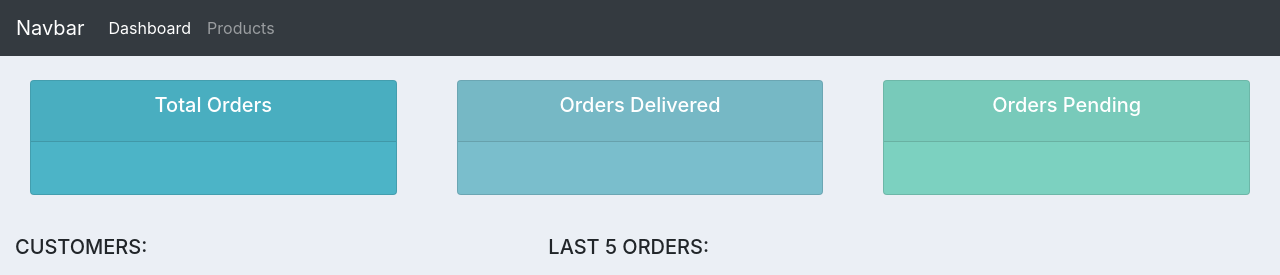
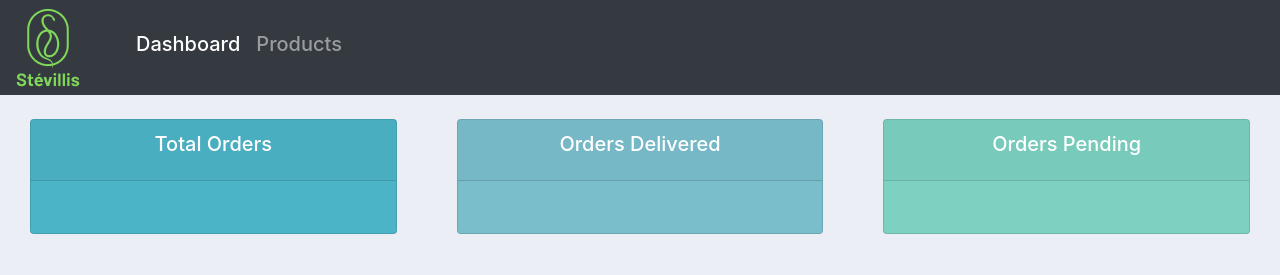
Before and after one commit to stevillis/django-customer-management-app, a Django app: page / in a window 1280 px wide. Shown: the top 275 px of the page. Run offline with Django 3.2, Linux system fonts and the light colour scheme.

Commit message:
Add Logo and menu href

```diff
--- a/accounts/templates/accounts/navbar.html
+++ b/accounts/templates/accounts/navbar.html
@@ -1,16 +1,20 @@
-<nav class="navbar navbar-expand-lg navbar-dark bg-dark">
-    <a class="navbar-brand" href="#">Navbar</a>
+{% load static %}
+
+<nav class="navbar navbar-expand-lg navbar-dark bg-dark d-flex justify-content-between">
+    <a href="{% url 'home' %}">
+        <img src="{% static 'img/stevillis-logo-64.png' %}" alt="Logo">
+    </a>
     <button class="navbar-toggler" type="button" data-toggle="collapse" data-target="#navbarNav"
             aria-controls="navbarNav" aria-expanded="false" aria-label="Toggle navigation">
         <span class="navbar-toggler-icon"></span>
     </button>
-    <div class="collapse navbar-collapse" id="navbarNav">
+    <div class="collapse navbar-collapse ml-5" id="navbarNav">
         <ul class="navbar-nav">
             <li class="nav-item active">
-                <a class="nav-link" href="#">Dashboard</a>
+                <a class="nav-link h5" href="{% url 'home' %}">Dashboard</a>
             </li>
             <li class="nav-item">
-                <a class="nav-link" href="#">Products</a>
+                <a class="nav-link h5" href="{% url 'products' %}">Products</a>
             </li>
         </ul>
     </div>
--- a/accounts/urls.py
+++ b/accounts/urls.py
@@ -3,7 +3,7 @@
 from accounts.views import *
 
 urlpatterns = [
-    path('', home),
-    path('products/', products),
-    path('customer/', customer),
+    path('', home, name='home'),
+    path('products/', products, name='products'),
+    path('customer/', customer, name='customer'),
 ]
--- a/crm/settings.py
+++ b/crm/settings.py
@@ -121,6 +121,8 @@
 ]
 """
 
+MEDIA_URL = '/img/'
+
 # Default primary key field type
 # https://docs.djangoproject.com/en/3.2/ref/settings/#default-auto-field
 
```
Also changed, not shown: accounts/static/img/stevillis-logo-16.png (added), accounts/static/img/stevillis-logo-64.png (added).
